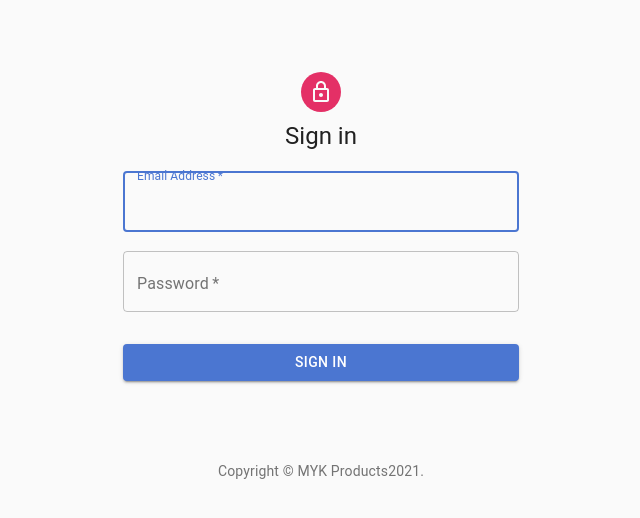
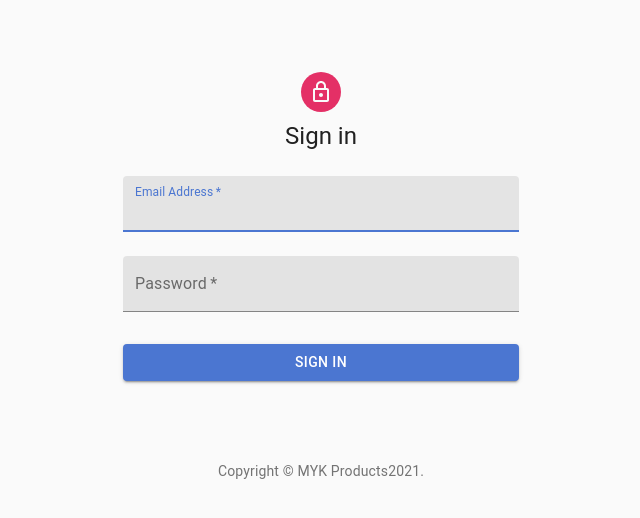
Before and after one commit to KaveeshaDilshan/smartpos-frontend-owner-1, a React (Create React App) app: page /login in a window 1280 px wide. Shown: the top 518 px of the page, without its empty margins (319-959 px from the left). Built offline with nearby package versions, Linux system fonts and the light colour scheme; what react-google-maps would draw is missing.

Commit message:
add new salesperson form changes

```diff
--- a/src/views/login/LoginForm.js
+++ b/src/views/login/LoginForm.js
@@ -83,7 +83,7 @@ export default function LoginForm() {
         </Typography>
         <form className={classes.form} onSubmit={loginThisUser}>
           <TextField
-            variant="outlined"
+            variant="filled"
             margin="normal"
             required
             fullWidth
@@ -95,7 +95,7 @@ export default function LoginForm() {
             autoFocus
           />
           <TextField
-            variant="outlined"
+            variant="filled"
             margin="normal"
             required
             fullWidth
--- a/src/views/managerPages/Salespersons/components/AddNewSalesperson.js
+++ b/src/views/managerPages/Salespersons/components/AddNewSalesperson.js
@@ -21,6 +21,9 @@ function AddNewSalesperson() {
     }
     if (!values.telephone) {
       errors.telephone = 'Telephone is required';
+    }
+    if (values.telephone.length !== 10) {
+      errors.telephone = 'Phone number must contained 10 digits';
     }
     if (!values.email) {
       errors.email = 'Email is Required';
--- a/src/views/managerPages/Salespersons/components/EditSalesperson.js
+++ b/src/views/managerPages/Salespersons/components/EditSalesperson.js
@@ -30,6 +30,9 @@ function EditSalesperson(props) {
     }
     if (!values.telephone) {
       errors.telephone = 'Telephone is required';
+    }
+    if (values.telephone.length !== 10) {
+      errors.telephone = 'Phone number must contained 10 digits';
     }
     return errors;
   };
--- a/src/views/managerPages/Warehouse/components/WarehouseItem.js
+++ b/src/views/managerPages/Warehouse/components/WarehouseItem.js
@@ -146,7 +146,7 @@ function WarehouseItem({ productId, poto, productName, unitPrice, count }) {
                 <DeleteIcon
                   className={classes.deleteIcon}
                   color="action"
-                  onClick={setConfirmBox}
+                  onClick={() => setConfirmBox(true)}
                 />
               </div>
             </div>
```
